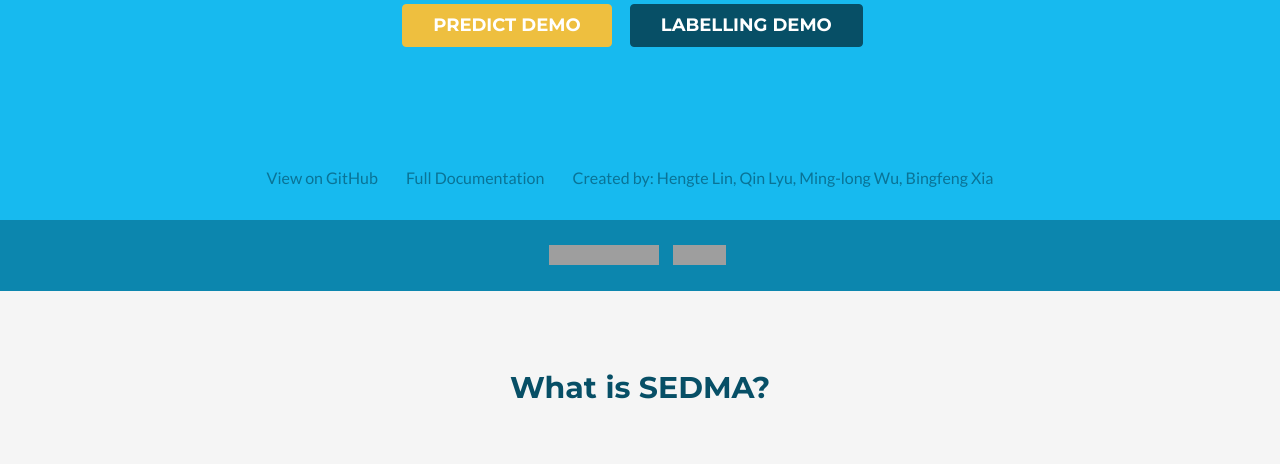
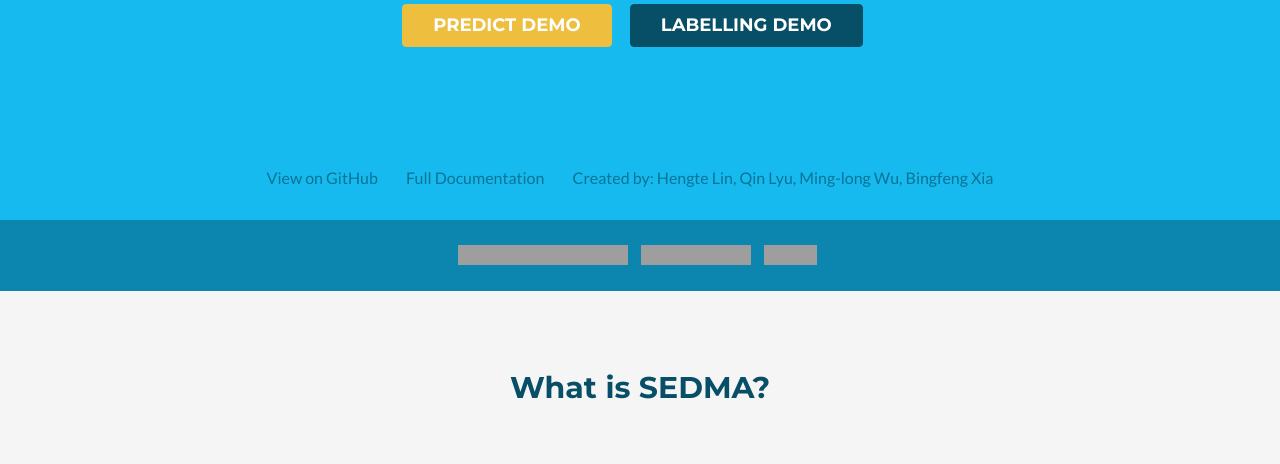
Before and after one commit to volauvent/legendary, a Flask app: page / in a window 1280 px wide. Shown: the part 507-971 px from the top of the page. Run offline with Flask 2, Linux system fonts and the light colour scheme; parts of the project's set-up code (start-up, migrations or seed data) failed here and were passed over; some libraries are stand-ins or nearby versions; grey boxes are pictures that could not be loaded.

Commit message:
renew github link

```diff
--- a/frontend/app/templates/index.html
+++ b/frontend/app/templates/index.html
@@ -80,9 +80,11 @@
             <div class="social-media-inner container text-center">
                 <ul class="list-inline">
                     <!--// Generate github buttons: https://github.com/mdo/github-buttons -->
-                    <li class="github-star"><iframe src="http://ghbtns.com/github-btn.html?user=mdo&repo=github-buttons&type=watch&count=true" allowtransparency="true" frameborder="0" scrolling="0" width="110" height="20"></iframe></li>
+                    <li class="github-star"><iframe src="https://ghbtns.com/github-btn.html?user=CrimsonInn&type=follow" frameborder="0" scrolling="0" width="170px" height="20px"></iframe></li>
 
-                    <li class="github-fork"><iframe src="http://ghbtns.com/github-btn.html?user=mdo&repo=github-buttons&type=fork" allowtransparency="true" frameborder="0" scrolling="0" width="53" height="20"></iframe></li>
+                    <li class="github-star"><iframe src="http://ghbtns.com/github-btn.html?user=CrimsonInn&repo=dab-tree&type=watch&count=true" allowtransparency="true" frameborder="0" scrolling="0" width="110" height="20"></iframe></li>
+
+                    <li class="github-fork"><iframe src="http://ghbtns.com/github-btn.html?user=CrimsonInn&repo=dab-tree&type=fork" allowtransparency="true" frameborder="0" scrolling="0" width="53" height="20"></iframe></li>
                 </ul>
             </div>
         </div>
```
